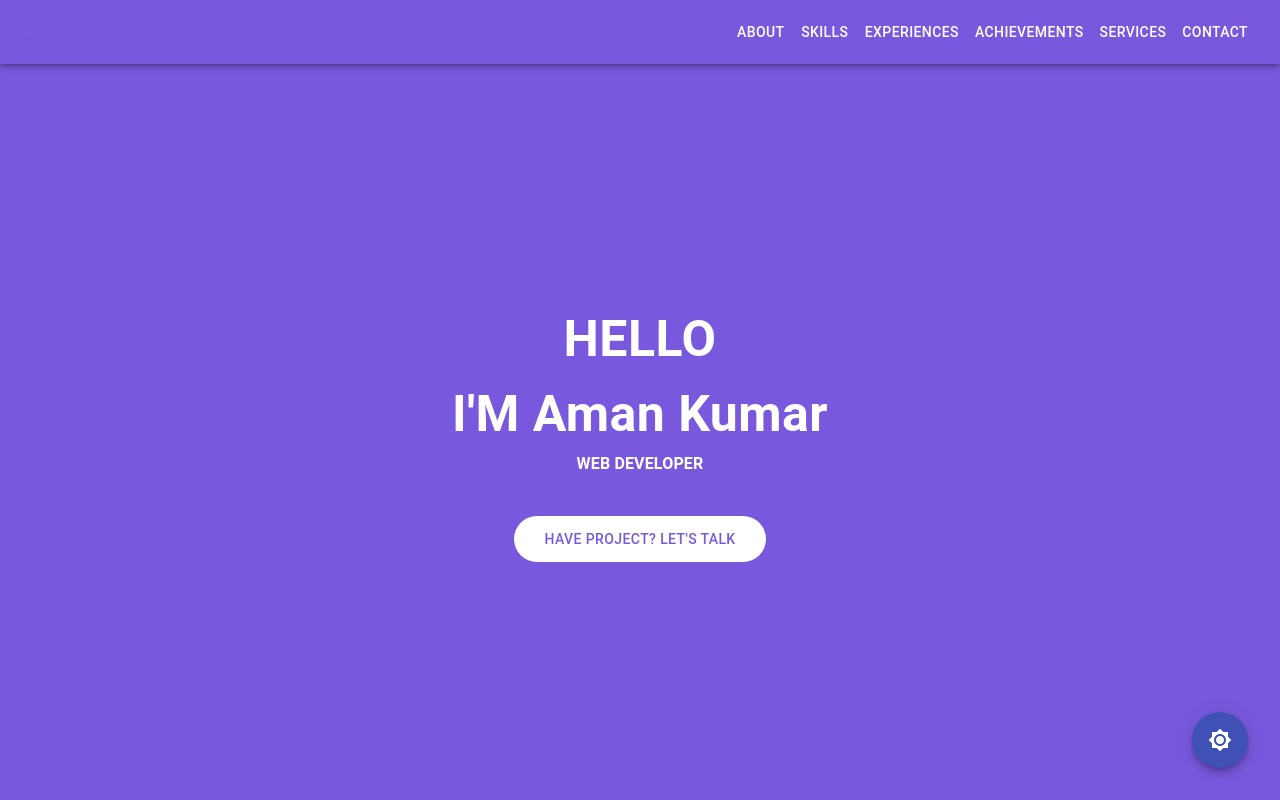
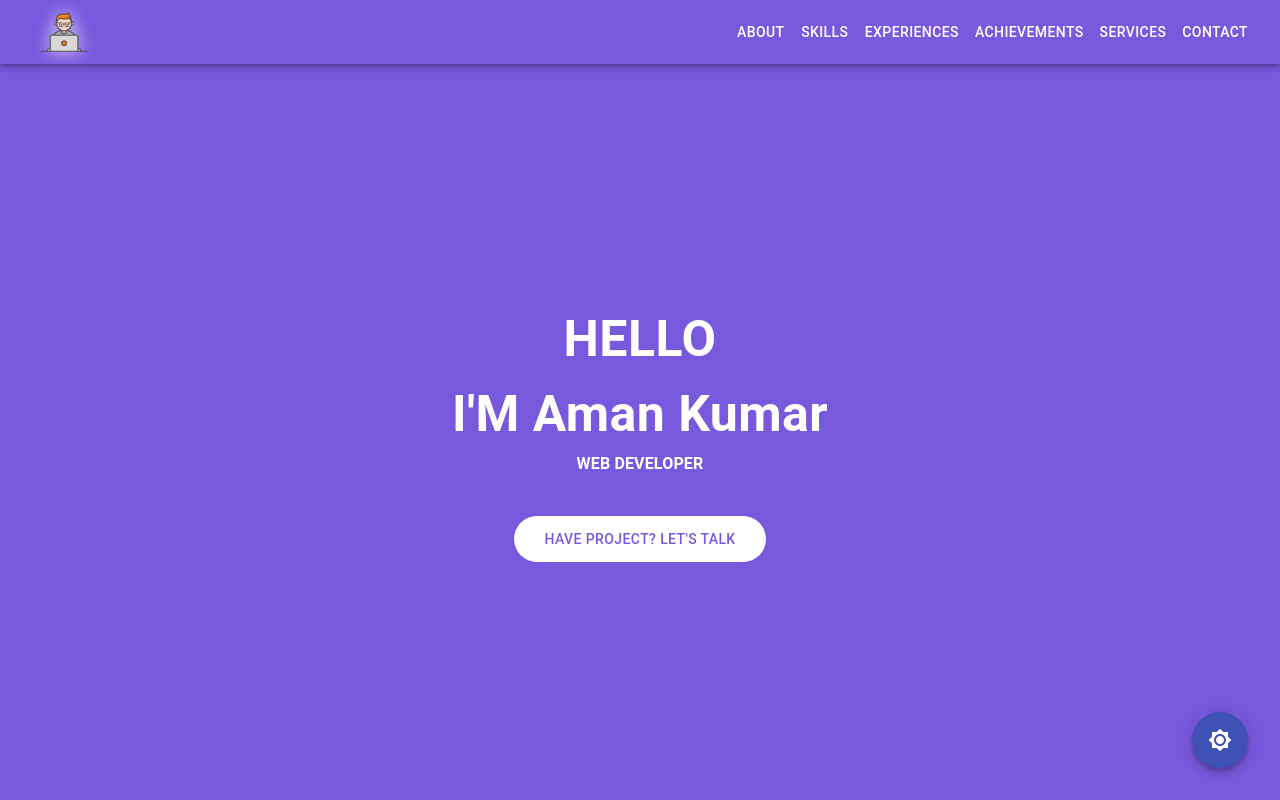
Before and after one commit to Dev-Aman7/Portfolio, a React (Create React App) app: page / in a window 1280 px wide. Shown: the top 800 px of the page. Built offline with nearby package versions, Linux system fonts and the light colour scheme.

Commit message:
icon fixed

```diff
--- a/src/components/Nav.js
+++ b/src/components/Nav.js
@@ -29,6 +29,10 @@ const useStyles = makeStyles((theme) => ({
   },
   grow: {
     flexGrow: 1,
+  },
+  icon: {
+    position: "absolute",
+    height: "5rem",
   },
   menuButton: {
     marginRight: theme.spacing(2),
@@ -155,7 +159,7 @@ export default function Nav(props) {
       <HideOnScroll {...props}>
         <AppBar className={classes.appBar}>
           <Toolbar>
-            <img src={developer} alt="developer" height="2rem" />
+            <img src={developer} alt="developer" className={classes.icon} />
             {/* <IconButton
               edge="start"
               className={classes.menuButton}
```
